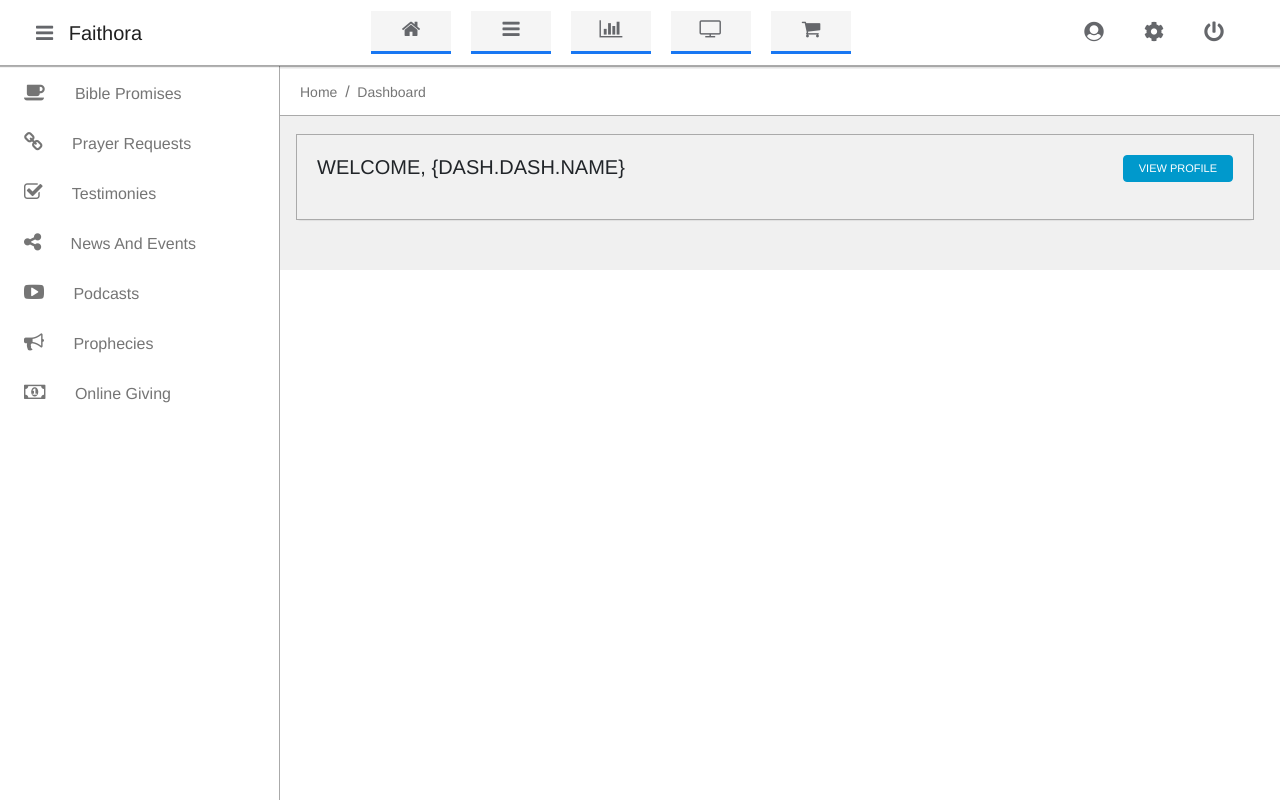
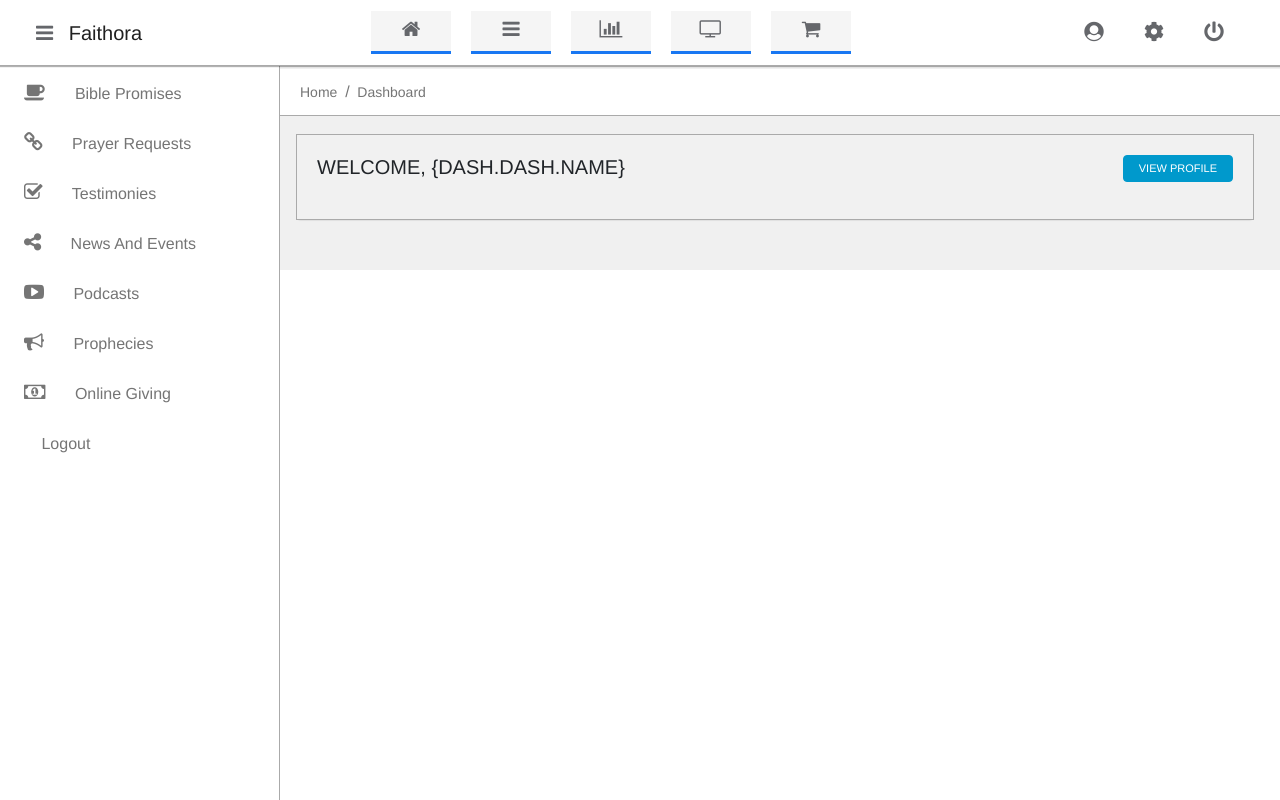
Before and after one commit to onosokwe/vue-dashboard, a Vue app: page /store in a window 1280 px wide. Built offline with nearby package versions, Linux system fonts and the light colour scheme; what vue-wysiwyg would draw is missing.

Commit message:
Update DashSide.vue

```diff
--- a/src/dashboard/inc/DashSide.vue
+++ b/src/dashboard/inc/DashSide.vue
@@ -36,6 +36,11 @@
                     <i class="fa fa-money"></i> Online Giving
                 </router-link>
             </li>
+            <li title="Sign Out">
+                <router-link to="/">
+                    <i class="fa fa-singout"></i> Logout
+                </router-link>
+            </li>
         </ul>
     </div>
 </template>
```
